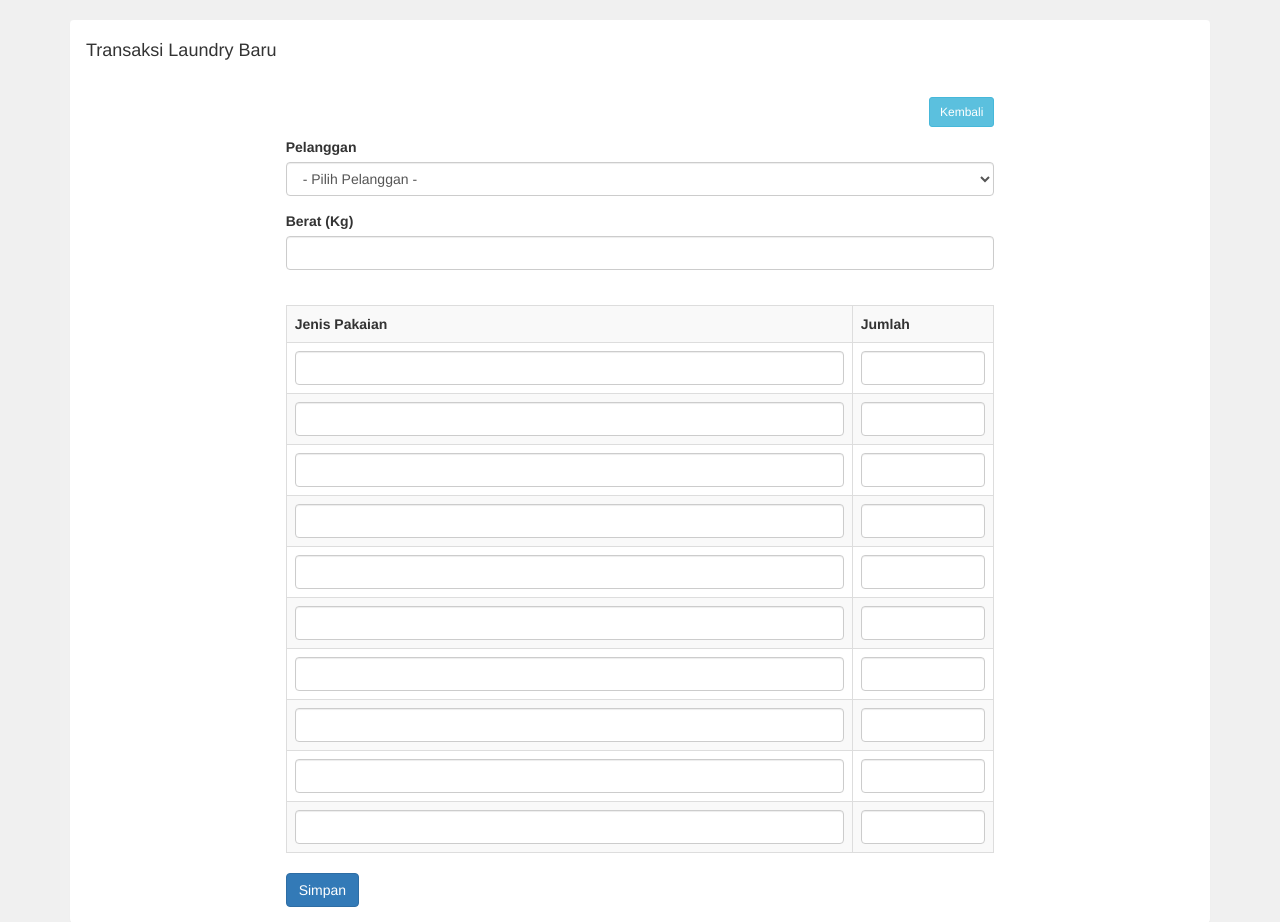
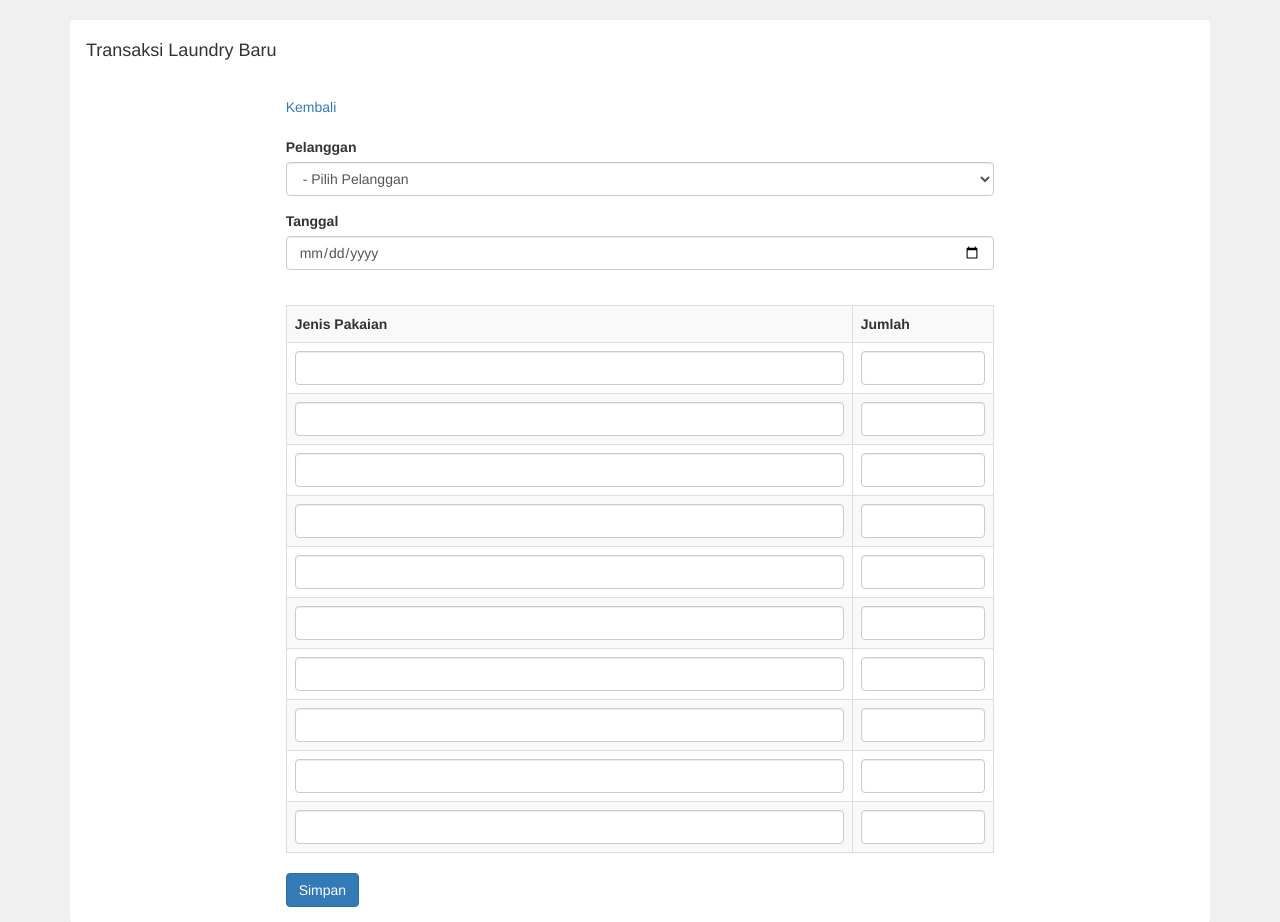
Before and after one commit to rifiansyah09/laundry, a PHP site: page /admin/transaksi_tambah.php in a window 1280 px wide. Shown: the part 52-974 px from the top of the page. Run offline with PHP 8.4, Linux system fonts and the light colour scheme; the visitor is signed in with stand-in values (Sample User, id 1); data that the repository does not hold is empty.

Commit message:
tambah file coba

```diff
--- a/admin/transaksi_tambah.php
+++ b/admin/transaksi_tambah.php
@@ -1,72 +1,97 @@
-<?php include 'header.php'; ?>
-<?php include '../koneksi.php'; ?>
+<?php
+    include 'header.php'; ?>
+<?php
 
+include '../koneksi.php';
+?>
 <div class="container">
     <div class="panel">
         <div class="panel-heading">
             <h4>Transaksi Laundry Baru</h4>
         </div>
-
         <div class="panel-body">
 
             <div class="col-md-8 col-md-offset-2">
-                <a href="transaksi.php" class="btn btn-sm btn-info pull-right">Kembali</a>
-                <br><br>
-
+                <a href="transaksi.php" clas="btn btn-sm btn-info pull-right">Kembali</a>
+                <br/>
+                <br/>
                 <form method="post" action="transaksi_aksi.php">
-
-                    <!-- PILIH PELANGGAN -->
                     <div class="form-group">
                         <label>Pelanggan</label>
-                        <select class="form-control" name="pelanggan" required="required">
-                            <option value="">- Pilih Pelanggan -</option>
+                        <select class="form-control" name="pelangggan" required="required">
+                            <option value="">- Pilih Pelanggan</option>
+                            <option value="">Ninoforyou</option>
+
                             <?php
-                            $data = mysqli_query($koneksi, "SELECT * FROM pelangggan");
-                            while($d = mysqli_fetch_array($data)){
-                            ?>
-                                <option value="<?php echo $d['pelanggan_id']; ?>">
-                                    <?php echo $d['pelanggan_nama']; ?>
-                                </option>
-                            <?php
+
+                            $data = mysqli_query($koneksi, "select * from pelangggan");
+
+                            while($d=mysqli_fetch_array($data)){
+                                ?>
+                                <option value="<?php echo $d['pelanggan_id']; ?>"><? echo $d['pelanggan_nama']; ?></option>
+                                <?php
                             }
                             ?>
                         </select>
                     </div>
 
-                    <!-- BERAT -->
                     <div class="form-group">
-                        <label>Berat (Kg)</label>
-                        <input type="number" class="form-control" name="berat" required="required">
+                        <label>Tanggal</label>
+                        <input type="date" class="form-control" name="tgl_selesai" required="required">
                     </div>
 
-                    <br>
+                    <br/>
 
-                    <!-- JENIS PAKAIAN -->
                     <table class="table table-bordered table-striped">
                         <tr>
                             <th>Jenis Pakaian</th>
                             <th width="20%">Jumlah</th>
                         </tr>
-
-                        <?php for($i = 0; $i < 10; $i++){ ?>
-                            <tr>
-                                <td>
-                                    <input type="text" class="form-control" name="pakaian_jenis[]">
-                                </td>
-                                <td>
-                                    <input type="number" class="form-control" name="pakaian_jumlah[]">
-                                </td>
-                            </tr>
-                        <?php } ?>
-
+                        <tr>
+                            <td><input type="text" class="form-control" name="jenis_pakaian[]"></td>
+                            <td><input type="number" class="form-control" name="jumlah_pakaian[]"></td>
+                        </tr>
+                        <tr>
+                            <td><input type="text" class="form-control" name="jenis_pakaian[]"></td>
+                            <td><input type="number" class="form-control" name="jumlah_pakaian[]"></td>
+                        </tr>
+                        <tr>
+                            <td><input type="text" class="form-control" name="jenis_pakaian[]"></td>
+                            <td><input type="number" class="form-control" name="jumlah_pakaian[]"></td>
+                        </tr>
+                        <tr>
+                            <td><input type="text" class="form-control" name="jenis_pakaian[]"></td>
+                            <td><input type="number" class="form-control" name="jumlah_pakaian[]"></td>
+                        </tr>
+                        <tr>
+                            <td><input type="text" class="form-control" name="jenis_pakaian[]"></td>
+                            <td><input type="number" class="form-control" name="jumlah_pakaian[]"></td>
+                        </tr>
+                        <tr>
+                            <td><input type="text" class="form-control" name="jenis_pakaian[]"></td>
+                            <td><input type="number" class="form-control" name="jumlah_pakaian[]"></td>
+                        </tr>
+                        <tr>
+                            <td><input type="text" class="form-control" name="jenis_pakaian[]"></td>
+                            <td><input type="number" class="form-control" name="jumlah_pakaian[]"></td>
+                        </tr>
+                        <tr>
+                            <td><input type="text" class="form-control" name="jenis_pakaian[]"></td>
+                            <td><input type="number" class="form-control" name="jumlah_pakaian[]"></td>
+                        </tr>
+                        <tr>
+                            <td><input type="text" class="form-control" name="jenis_pakaian[]"></td>
+                            <td><input type="number" class="form-control" name="jumlah_pakaian[]"></td>
+                        </tr>
+                        <tr>
+                            <td><input type="text" class="form-control" name="jenis_pakaian[]"></td>
+                            <td><input type="number" class="form-control" name="jumlah_pakaian[]"></td>
+                        </tr>
                     </table>
 
                     <input type="submit" class="btn btn-primary" value="Simpan">
-
                 </form>
-
             </div>
-
         </div>
     </div>
 </div>
--- /dev/null
+++ b/cobagithub.php
@@ -0,0 +1,2 @@
+<html>
+</html>
```
